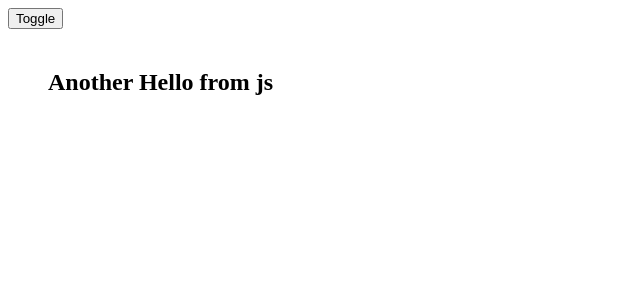
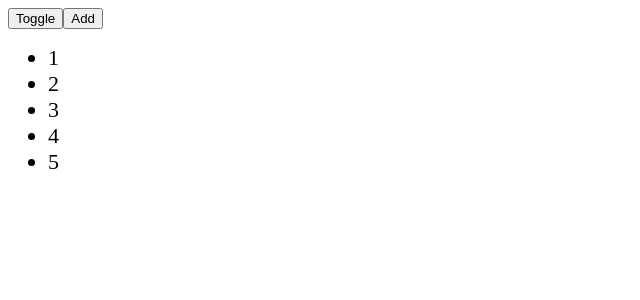
Before and after one commit to purisquiri/animations, a Vue app: page / in a window 1280 px wide. Shown: the top 300 px of the page, without its empty margins (0-640 px from the left). Built offline with nearby package versions, Linux system fonts and the light colour scheme.

Commit message:
transitions in a list of items

```diff
--- a/src/App.vue
+++ b/src/App.vue
@@ -9,17 +9,31 @@
     <h2 v-if="flag">Hello</h2>
   </transition> -->
 
-  <transition
+  <!-- <transition
     @before-enter="beforeEnter"
     @enter="enter"
     @after-enter="afterEnter"
     @before-leave="beforeLeave"
     @leave="leave"
     @after-leave="afterLeave"
+    :css="true"
+    name="fade"
   >
-    <!-- @enter-cancelled=""" @leave-cancelled="" -->
+
     <h2 v-if="flag">Another Hello from js</h2>
-  </transition>
+  </transition> -->
+  <button @click="addItem">Add</button>
+  <ul>
+    <transition-group name="fade">
+      <li
+        v-for="(number, index) in numbers"
+        :key="number"
+        @click="removeItem(index)"
+      >
+        {{ number }}
+      </li>
+    </transition-group>
+  </ul>
 </template>
 
 <script>
@@ -28,15 +42,31 @@
   data() {
     return {
       flag: true,
+      numbers: [1, 2, 3, 4, 5],
     };
   },
   methods: {
+    addItem() {
+      const num = Math.floor(Math.random() * 100 + 1);
+      const index = Math.floor(Math.random() * this.numbers.length);
+      this.numbers.splice(index, 0, num);
+    },
+    removeItem(index) {
+      this.numbers.splice(index, 1);
+    },
     beforeEnter(el) {
       console.log("before-enter event fired", el);
     },
-    enter(el, done) {
+    enter(el) {
       console.log("enter event fired", el);
-      done();
+
+      // const animation = el.animate([{ transform: "scale3d(0,0,0)" }, {}], {
+      //   duration: 1000,
+      // });
+
+      // animation.onfinish = () => {
+      //   done();
+      // };
     },
     afterEnter(el) {
       console.log("after-enter event fired", el);
@@ -44,9 +74,15 @@
     beforeLeave(el) {
       console.log("before-leave event fired", el);
     },
-    leave(el, done) {
+    leave(el) {
       console.log("leave event fired", el);
-      done();
+      // const animation = el.animate([{}, { transform: "scale3d(0,0,0)" }], {
+      //   duration: 1000,
+      // });
+
+      // animation.onfinish = () => {
+      //   done();
+      // };
     },
     afterLeave(el) {
       console.log("after-leave event fired", el);
@@ -56,6 +92,10 @@
 </script>
 
 <style>
+li {
+  font-size: 22px;
+  cursor: pointer;
+}
 h2 {
   width: 400px;
   padding: 20px;
```
